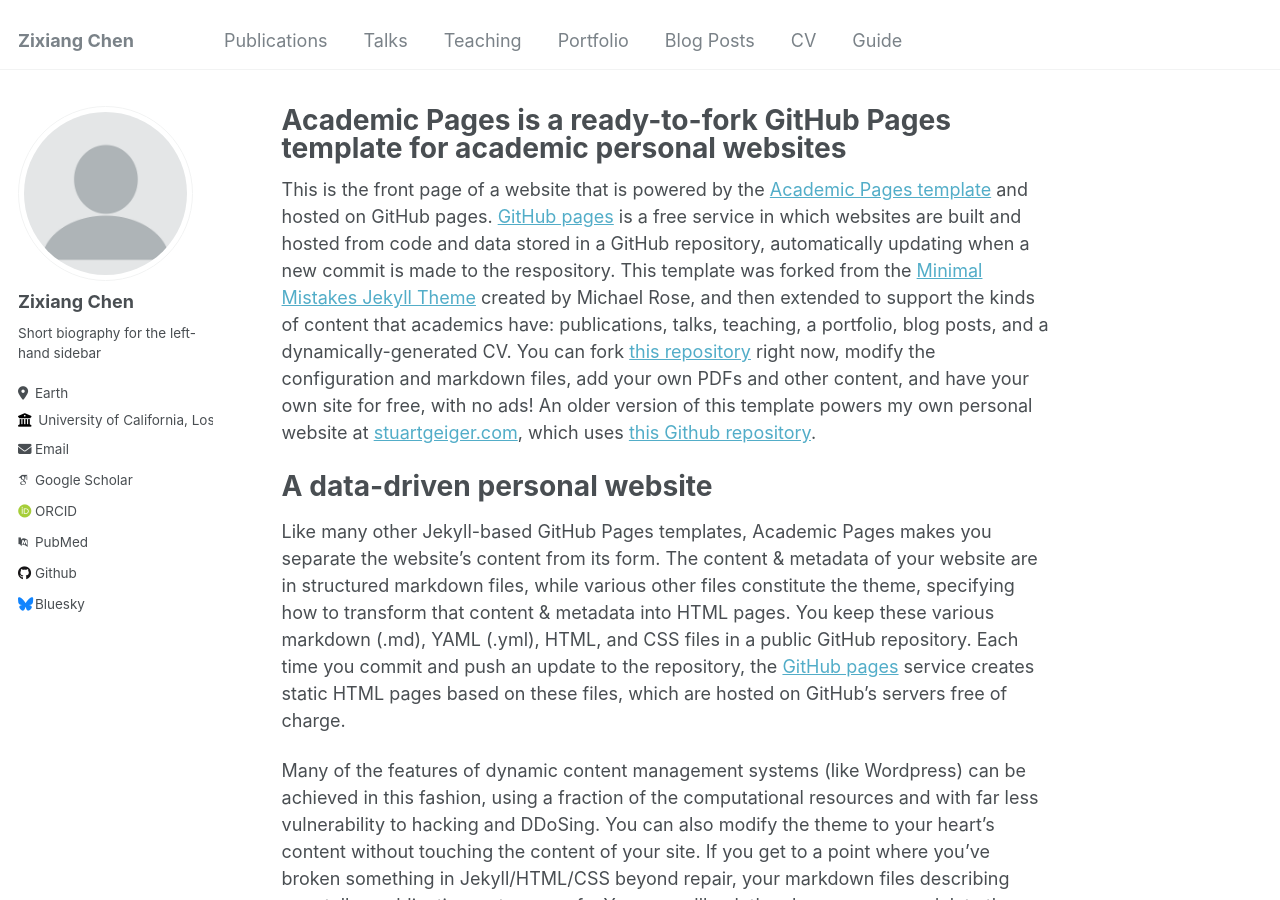
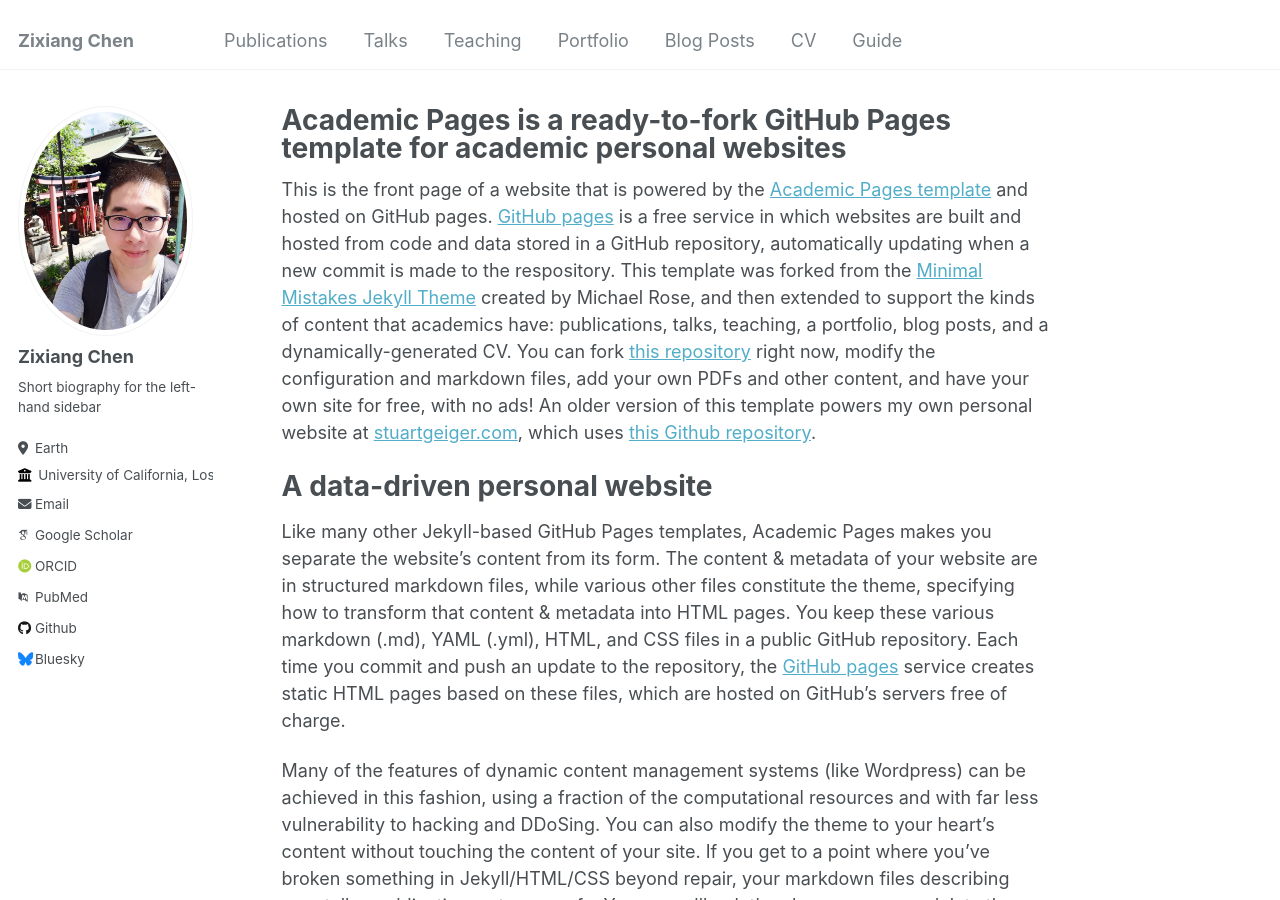
Before and after one commit to czx6858/czx6858.github.io, a Jekyll site: the page built from _pages/about.md, in a window 1280 px wide and 900 px high. Built offline with Jekyll 4.4.1, drawn with Linux system fonts in a browser that asks for light colours; some web fonts are replaced.

Commit message:
Update _config.yml

```diff
--- a/_config.yml
+++ b/_config.yml
@@ -21,7 +21,7 @@ repository               : "academicpages/academicpages.github.io"
 #               Additional customization can be done by editing /_includes/author-profile.html
 author:
   # Biographic information
-  avatar           : "profile.png"
+  avatar           : "zixiang_chen.jpeg"
   name             : "Zixiang Chen"
   pronouns         : # example: "she/her"
   bio              : "Short biography for the left-hand sidebar"
```
